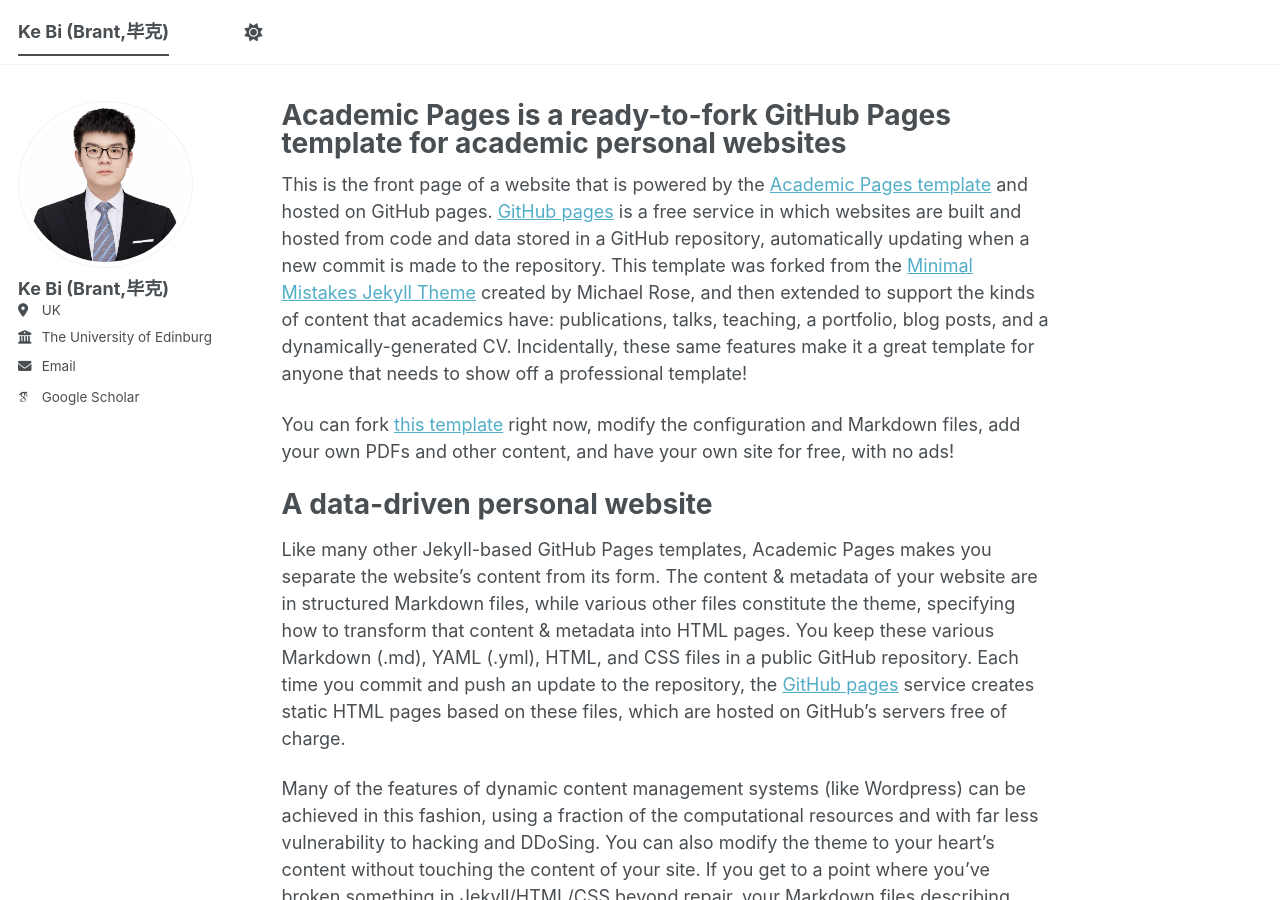
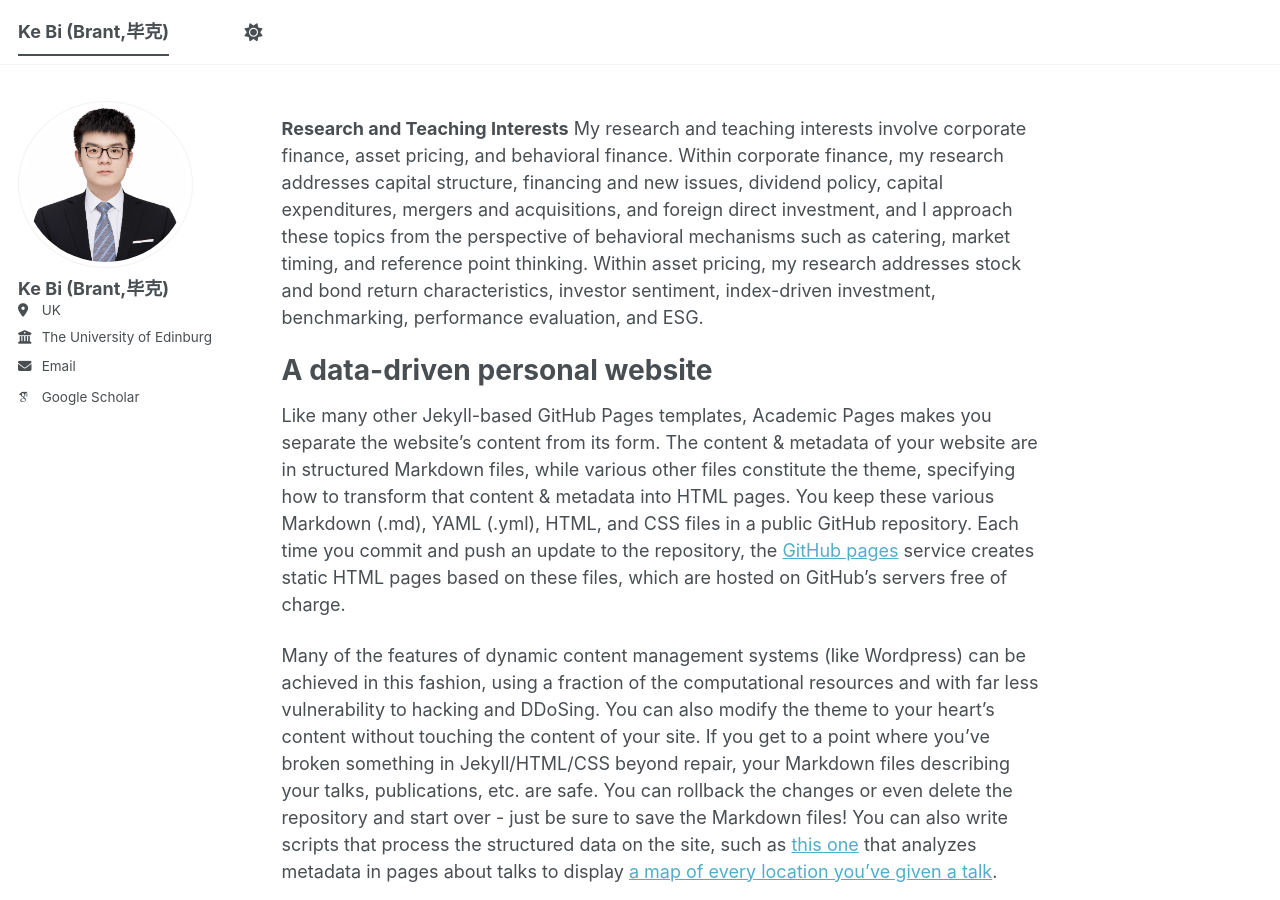
Before and after one commit to brant1868/brant1868.github.io, a Jekyll site: the page built from _pages/about.md, in a window 1280 px wide and 900 px high. Built offline with Jekyll 4.4.1, drawn with Linux system fonts in a browser that asks for light colours; some web fonts are replaced; a script bundle is joined from its source files by our own code; library files that are not in the unit come from our copies.

Commit message:
Update about.md

```diff
--- a/_pages/about.md
+++ b/_pages/about.md
@@ -1,15 +1,15 @@
 ---
 permalink: /
-title: "Academic Pages is a ready-to-fork GitHub Pages template for academic personal websites"
+title: ""
 author_profile: true
 redirect_from:
   - /about/
   - /about.html
 ---
 
-This is the front page of a website that is powered by the [Academic Pages template](https://github.com/academicpages/academicpages.github.io) and hosted on GitHub pages. [GitHub pages](https://pages.github.com) is a free service in which websites are built and hosted from code and data stored in a GitHub repository, automatically updating when a new commit is made to the repository. This template was forked from the [Minimal Mistakes Jekyll Theme](https://mmistakes.github.io/minimal-mistakes/) created by Michael Rose, and then extended to support the kinds of content that academics have: publications, talks, teaching, a portfolio, blog posts, and a dynamically-generated CV. Incidentally, these same features make it a great template for anyone that needs to show off a professional template!
+**Research and Teaching Interests**
+My research and teaching interests involve corporate finance, asset pricing, and behavioral finance. Within corporate finance, my research addresses capital structure, financing and new issues, dividend policy, capital expenditures, mergers and acquisitions, and foreign direct investment, and I approach these topics from the perspective of behavioral mechanisms such as catering, market timing, and reference point thinking. Within asset pricing, my research addresses stock and bond return characteristics, investor sentiment, index-driven investment, benchmarking, performance evaluation, and ESG.
 
- You can fork [this template](https://github.com/academicpages/academicpages.github.io) right now, modify the configuration and Markdown files, add your own PDFs and other content, and have your own site for free, with no ads!
 
 A data-driven personal website
 ======
```
